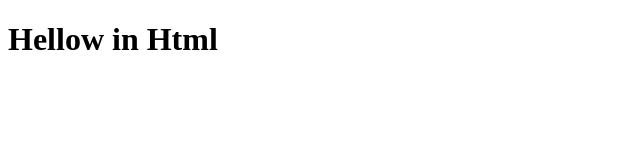
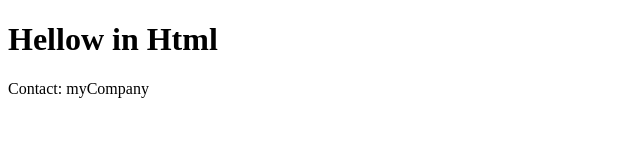
Before and after one commit to Khalid1420kk/myFirstProject, a plain HTML site: page index.html in a window 1280 px wide. Shown: the whole page, without its empty margins (0-640 px from the left). Drawn offline with Linux system fonts and the light colour scheme.

Commit message:
contact added

```diff
--- a/index.html
+++ b/index.html
@@ -8,5 +8,6 @@
 </head>
 <body>
     <h1>Hellow in Html</h1>
+    <p>Contact: myCompany</p>
 </body>
 </html>
```
